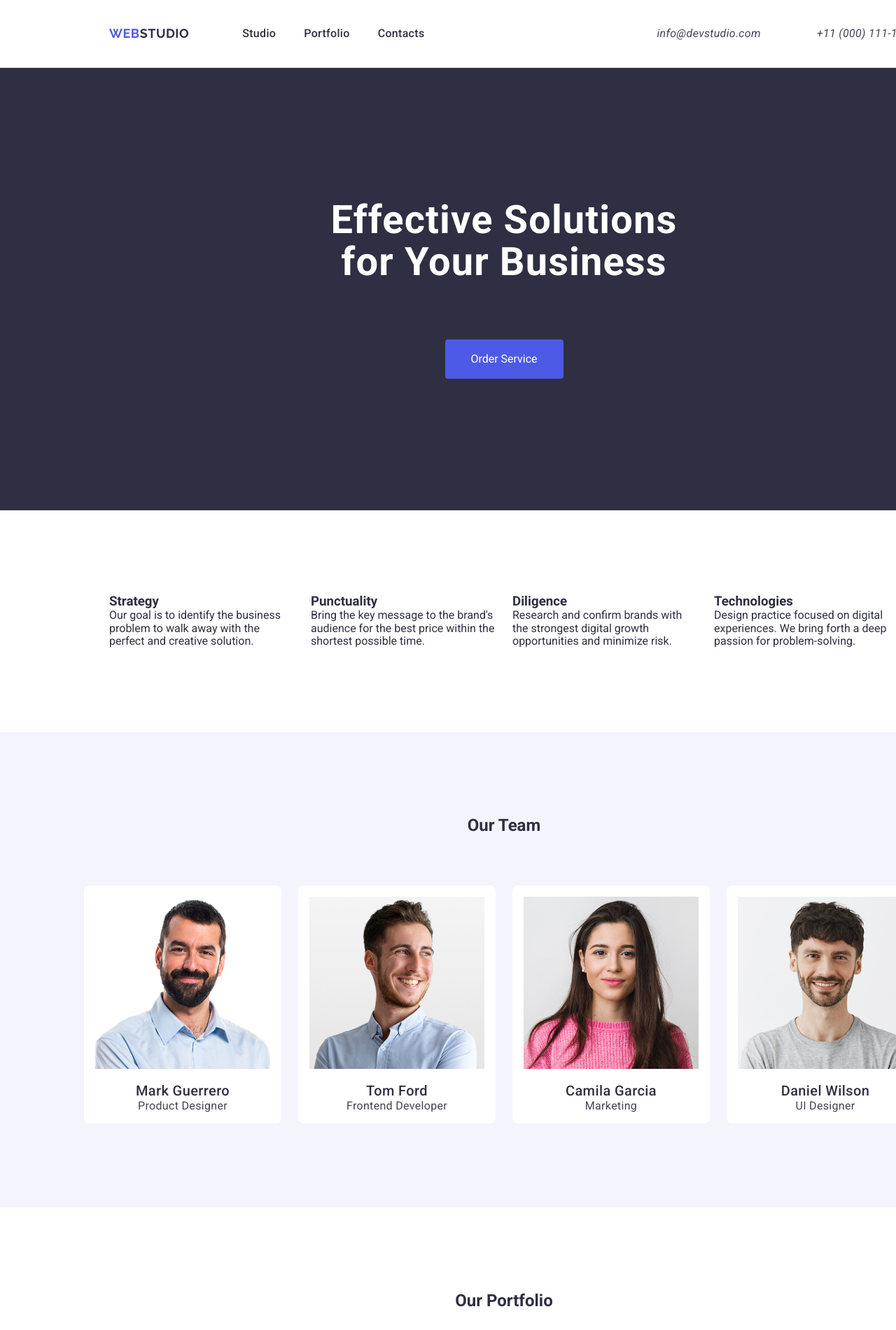
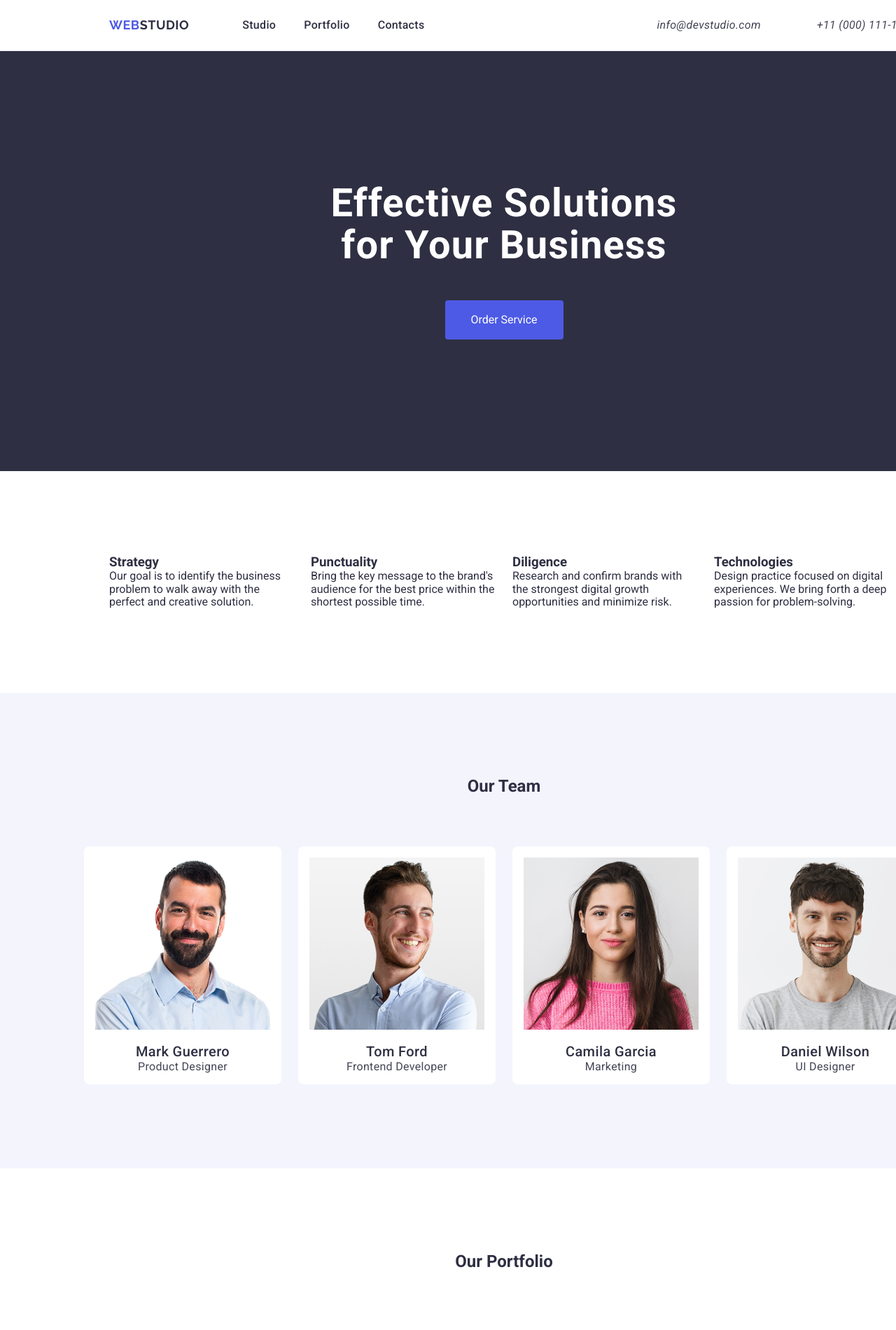
Before and after one commit to cemsefaaslan/goit-markup-hw-03, a plain HTML site: page index.html in a window 1280 px wide. Shown: the top 1900 px of the page at 70% size. Drawn offline with nearby package versions, Linux system fonts and the light colour scheme.

Commit message:
version 3

```diff
--- a/css/styles.css
+++ b/css/styles.css
@@ -37,7 +37,7 @@ display: flex;
 align-items: center;
 justify-content: flex-start;
 border-bottom: 1px solid #E7E9FC;
-padding: 36px 0;
+padding: 24px 0;
 }
 
 #logo-header {
@@ -163,7 +163,6 @@ button:hover {
             flex-direction: column;
             align-items: center;
             justify-content: center;
-            gap: 32px;
             text-align: center;
 
 }
@@ -256,7 +255,7 @@ padding: 0 120px;
     flex-wrap: wrap;
     gap: 48px 24px;
     justify-content: center;
-    padding: 120px 0 0 0;
+    padding: 120px 156px 0 156px;
 
 }
 
@@ -269,7 +268,6 @@ padding: 0 120px;
     flex-basis: calc((100% - 48px) / 3);
     border-bottom: 1px solid #E7E9FC;
     padding-bottom: 16px;
-        padding-bottom: 120px;
 }
 
 .portfolio h2 {
```
